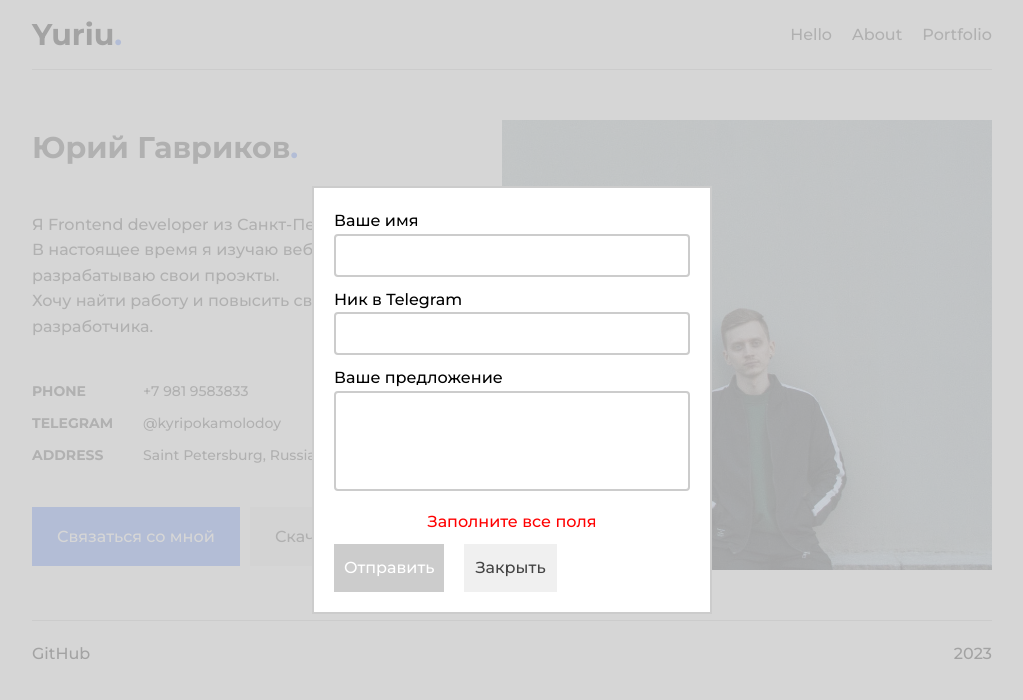
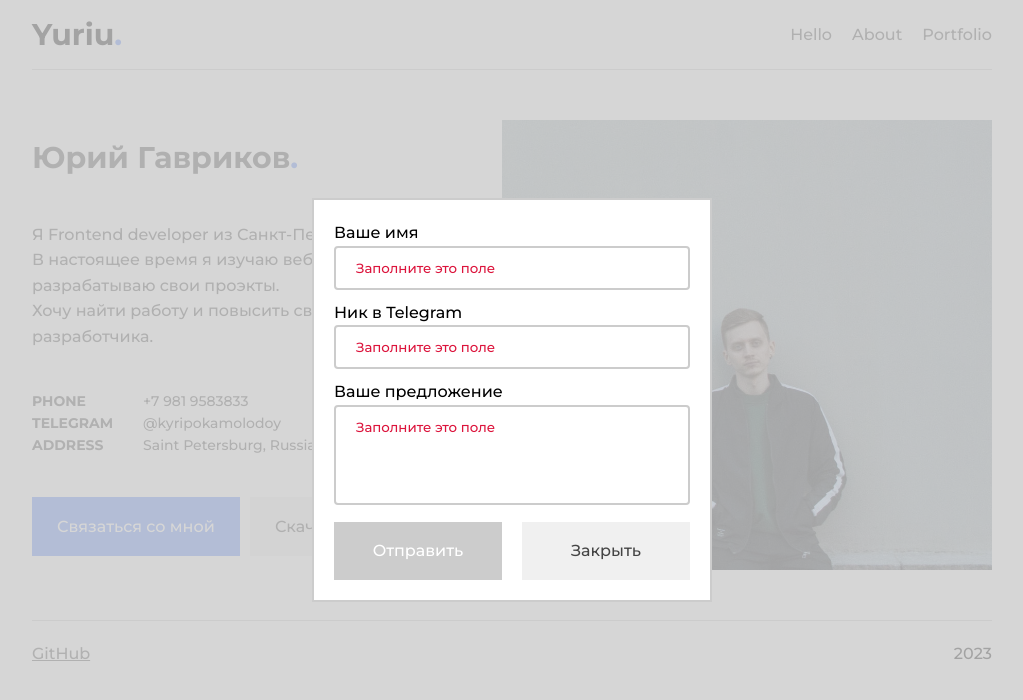
Before and after one commit to YuriuGavrikov/cv, a React (Vite) app: page /#/ in a window 1280 px wide. Both pictures are taken after a click on the button "Связаться со мной". Shown: the top 700 px of the page, without its empty margins (128-1151 px from the left). Built offline with nearby package versions, Linux system fonts and the light colour scheme.

Commit message:
first commit

```diff
--- a/src/components/Hello/Hello.module.css
+++ b/src/components/Hello/Hello.module.css
@@ -54,7 +54,6 @@
 .greeting__contacts_content {
 	display: flex;
 	flex-direction: column;
-	gap: 10px;
 }
 .greeting__buttons {
 	display: flex;
--- /dev/null
+++ b/src/components/Loader/Loader.module.css
@@ -0,0 +1,3 @@
+.loaderImg {
+	width: 100px;
+}
--- a/src/components/Modal/Modal.module.css
+++ b/src/components/Modal/Modal.module.css
@@ -35,6 +35,7 @@
 	border-radius: 4px;
 	margin: 0;
 	box-sizing: border-box;
+	font-family: "Montserrat", sans-serif;
 }
 
 .modal textarea {
@@ -44,35 +45,48 @@
 	box-sizing: border-box;
 	border: 2px solid #ccc;
 	border-radius: 4px;
+	margin: 0;
 	resize: none;
+	font-family: "Montserrat", sans-serif;
 }
+
+.modal input[type="text"]::placeholder {
+	color: crimson;
+}
+.modal textarea::placeholder {
+	color: crimson;
+}
+
 .btns {
 	display: flex;
 	gap: 20px;
 }
-.modal button {
-	padding: 10px;
+
+.button {
+	width: 100%;
+	padding: 1em 1.5em;
+
+	font: inherit;
+	cursor: pointer;
+	border: none;
 }
 
-.button {
-	padding: 0;
-	border: none;
-	font: inherit;
-	color: inherit;
-	background-color: transparent;
-	cursor: pointer;
-
-	border: none;
-	border-radius: none;
-
-	padding: 1em 1.5em;
-
+.buttonDesigner {
 	color: var(--second-text);
 	background-color: var(--designer-color);
 }
+.buttonDesigner:hover {
+	background-color: var(--designer-color__hover);
 
-.button:hover {
-	background-color: var(--designer-color__hover);
+	transition: background-color 0.3s;
+}
+
+.buttonSecond {
+	color: var(--first-text);
+	background-color: var(--second-color);
+}
+.buttonSecond:hover {
+	background-color: var(--second-color__hover);
 	transition: background-color 0.3s;
 }
 
@@ -81,7 +95,13 @@
 	background-color: #cccccc;
 }
 
-.valid {
+.noValid {
 	color: red;
 	text-align: center;
+	margin-top: -10px;
 }
+.isValid {
+	color: green;
+	text-align: center;
+	margin-top: -10px;
+}
--- a/src/components/Modal/Modal.tsx
+++ b/src/components/Modal/Modal.tsx
@@ -1,8 +1,5 @@
 import { useState, useEffect } from "react";
 import styles from "./Modal.module.css";
-
-import TheButton from "../generic/TheButton/TheButton";
-import TheButtonDesigner from "../generic/TheButtonDesigner/TheButtonDesigner";
 
 import axios from "axios";
 
@@ -62,6 +59,7 @@ export default function Modal(props: Props) {
 				<label>
 					Ваше имя
 					<input
+						placeholder="Заполните это поле"
 						required
 						value={theName}
 						onChange={(event) => handleSetName(event.target.value)}
@@ -71,6 +69,7 @@ export default function Modal(props: Props) {
 				<label>
 					Ник в Telegram
 					<input
+						placeholder="Заполните это поле"
 						required
 						value={nameTg}
 						onChange={(event) => handleSetNameTg(event.target.value)}
@@ -80,26 +79,29 @@ export default function Modal(props: Props) {
 				<label>
 					Ваше предложение
 					<textarea
+						placeholder="Заполните это поле"
 						required
 						value={introduction}
 						onChange={(event) => handleSetIntroduction(event.target.value)}
 					></textarea>
 				</label>
-				{formValid && <div className={styles.valid}>Заполните все поля</div>}
 
 				<div className={styles.btns}>
 					<button
 						disabled={formValid}
-						className={styles.button}
-						type="button"
+						className={`${styles.button} ${styles.buttonDesigner}`}
 						onClick={() => {
 							submitMessage ? submitMessage() : null;
 						}}
 					>
 						Отправить
 					</button>
-
-					<TheButton setIsModal={props.setIsModal}>Закрыть</TheButton>
+					<button
+						className={`${styles.button} ${styles.buttonSecond}`}
+						onClick={() => props.setIsModal(false)}
+					>
+						Закрыть
+					</button>
 				</div>
 			</div>
 		</div>
--- a/src/components/Portfolio/Portfolio.module.css
+++ b/src/components/Portfolio/Portfolio.module.css
@@ -9,6 +9,10 @@
 		gap: 40px;
 	}
 }
+.portfolio a {
+	color: var(--first-text);
+}
+
 .portfolio__item {
 	display: flex;
 	flex-direction: column;
--- a/src/components/Portfolio/Portfolio.tsx
+++ b/src/components/Portfolio/Portfolio.tsx
@@ -3,18 +3,22 @@ import styles from "./Portfolio.module.css";
 export default function Portfolio() {
 	return (
 		<div className={styles.portfolio}>
+			<a href="https://yuriugavrikov.github.io/lending-ui-ux-designer/">
 				<div className={styles.portfolio__item}>
 					<h3 className={styles.item__title}>Landing page | HTML, CSS, JS |</h3>
 					<div className={styles.item__img}>
 						<img src="./portfolio/lending.png" alt="lending" />
 					</div>
 				</div>
+			</a>
+			<a href="https://yuriugavrikov.github.io/weather-forecast-Vue3/">
 				<div className={styles.portfolio__item}>
 					<h3 className={styles.item__title}>Weather app | Vue3, SASS |</h3>
 					<div className={styles.item__img}>
 						<img src="./portfolio/weather.png" alt="weather" />
 					</div>
 				</div>
+			</a>
 		</div>
 	);
 }
--- a/src/components/TheFooter/TheFooter.module.css
+++ b/src/components/TheFooter/TheFooter.module.css
@@ -5,3 +5,6 @@
 	padding: 20px 0;
 	border-top: 1px solid var(--first-color);
 }
+.footer a {
+	color: var(--first-text);
+}
--- a/src/components/TheFooter/TheFooter.tsx
+++ b/src/components/TheFooter/TheFooter.tsx
@@ -3,7 +3,10 @@ import styles from "./TheFooter.module.css";
 export default function TheFooter() {
 	return (
 		<footer className={styles.footer}>
-			<div>GitHub</div>
+			<a href="https://github.com/YuriuGavrikov">
+				<div>GitHub</div>
+			</a>
+
 			<div>2023</div>
 		</footer>
 	);
```
Also changed, not shown: src/components/Loader/Loader.tsx (added, +7 -0 lines), 9 other files (tests, documents, lock files or other folders). Lines whose indentation alone changed are shown as unchanged.
